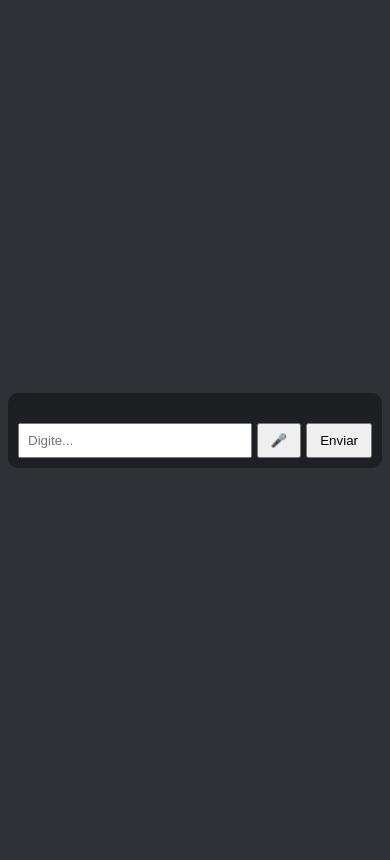
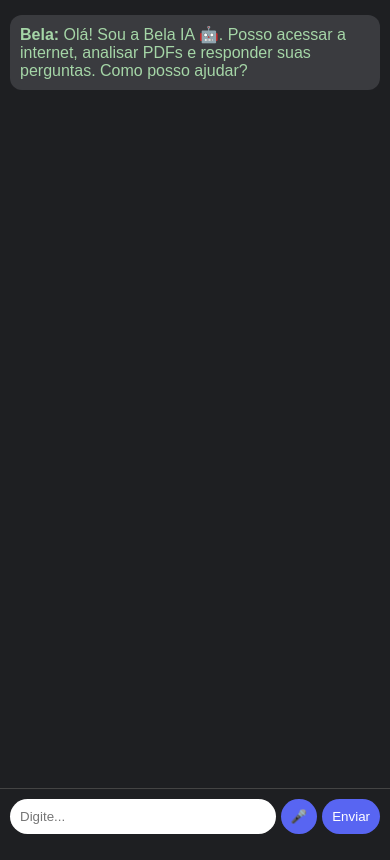
Before and after one commit to 124-414/bela_ia, a Flask app: page / in a window 390 px wide. After the commit the page ends 834 px from the top, so only its background shows below. Run offline with Flask 3, Linux system fonts and the light colour scheme.

Commit message:
Atualização: layout responsivo + correção data/hora + melhorias IA

```diff
--- a/app.py
+++ b/app.py
@@ -46,15 +46,15 @@ def chat():
     texto = msg_original.lower()
     msg_final = msg_original
 
-    # ⏰ HORA
+    # ⏰ HORA (PRIORIDADE TOTAL)
     if "que horas" in texto or texto.strip() == "hora":
         agora = datetime.now(brasil).strftime("%H:%M:%S")
         reply = f"Agora são {agora}."
         save("assistant", reply)
         return jsonify({"response": reply})
 
-    # 📅 DATA
-    if "que dia" in texto or "hoje" == texto.strip():
+    # 📅 DATA (PRIORIDADE TOTAL)
+    if "que dia" in texto or "data" in texto or texto.strip() == "hoje":
         hoje = datetime.now(brasil).strftime("%d/%m/%Y")
         reply = f"Hoje é {hoje}."
         save("assistant", reply)
@@ -90,12 +90,15 @@ Dados da web:
 Pergunta:
 {msg_original}
 """
-
     except Exception as e:
         print("Erro na busca:", e)
 
-    # 🧠 HISTÓRICO
-    hist = history()
+    # 🧠 HISTÓRICO (LIMITADO)
+    hist = history()[-5:]
+
+    # 🚫 BLOQUEIO ANTI-CONFLITO (DATA/HORA)
+    if any(p in texto for p in ["data", "dia", "hoje", "horas", "hora"]):
+        hist = []
 
     try:
         response = client.responses.create(
@@ -103,7 +106,7 @@ Pergunta:
             input=[
                 {
                     "role": "system",
-                    "content": "Responda sempre em texto simples. Não use markdown, asteriscos ou formatação."
+                    "content": "Responda sempre em texto simples, direto e atualizado. Nunca invente datas ou horários. Use informações da internet quando disponíveis."
                 }
             ] + hist + [
                 {"role": "user", "content": msg_final}
@@ -112,7 +115,7 @@ Pergunta:
 
         reply = response.output_text
 
-        # 🔥 Limpeza extra
+        # 🔥 Limpeza de formatação
         reply = re.sub(r'[\*_`]', '', reply)
 
     except Exception as e:
--- a/templates/index.html
+++ b/templates/index.html
@@ -2,10 +2,12 @@
 <html>
 <head>
 <meta charset="UTF-8">
+<meta name="viewport" content="width=device-width, initial-scale=1.0">
 <title>Bela IA</title>
 
 <style>
 body{
+margin:0;
 font-family:Arial;
 background:#2f3136;
 color:white;
@@ -17,6 +19,8 @@ height:100vh;
 
 #container{
 width:420px;
+max-width:100%;
+height:90vh;
 background:#1e1f22;
 display:flex;
 flex-direction:column;
@@ -24,30 +28,76 @@ border-radius:10px;
 overflow:hidden;
 }
 
+/* CHAT */
 #chat{
 flex:1;
 padding:10px;
-overflow:auto;
-height:500px;
+overflow-y:auto;
+display:flex;
+flex-direction:column;
 }
 
-.user{color:#4fc3f7;margin:5px 0;}
-.bot{color:#a5d6a7;margin:5px 0;}
+/* MENSAGENS */
+.msg{
+margin:5px 0;
+padding:10px;
+border-radius:12px;
+max-width:80%;
+word-wrap:break-word;
+}
 
+.user{
+background:#4fc3f7;
+color:black;
+align-self:flex-end;
+}
+
+.bot{
+background:#3a3b3f;
+color:#a5d6a7;
+align-self:flex-start;
+}
+
+/* INPUT FIXO */
 #box{
 display:flex;
 padding:10px;
+background:#1e1f22;
+border-top:1px solid #444;
+position:sticky;
+bottom:0;
 }
 
 #input{
 flex:1;
-padding:8px;
+padding:10px;
+border-radius:20px;
+border:none;
+outline:none;
 }
 
+/* BOTÕES */
 button{
-padding:8px 12px;
+padding:10px;
 margin-left:5px;
 cursor:pointer;
+border:none;
+border-radius:20px;
+background:#5865f2;
+color:white;
+}
+
+/* MOBILE */
+@media(max-width:600px){
+#container{
+width:100%;
+height:100vh;
+border-radius:0;
+}
+
+.msg{
+max-width:95%;
+}
 }
 </style>
 </head>
@@ -59,14 +109,63 @@ cursor:pointer;
 <div id="chat"></div>
 
 <div id="box">
-<input id="input" placeholder="Digite...">
+<input id="input" placeholder="Digite..." onkeypress="if(event.key==='Enter') enviar()">
 <button id="mic">🎤</button>
-<button id="send">Enviar</button>
+<button id="send" onclick="enviar()">Enviar</button>
 </div>
 
 </div>
 
-<script src="{{ url_for('static', filename='script.js') }}"></script>
+<script>
+const chat = document.getElementById("chat");
+const input = document.getElementById("input");
+
+/* 🔥 Mensagem inicial automática */
+addMsg("Bela", "Olá! Sou a Bela IA 🤖. Posso acessar a internet, analisar PDFs e responder suas perguntas. Como posso ajudar?");
+
+/* FUNÇÃO DE EXIBIÇÃO */
+function addMsg(user, text){
+let div = document.createElement("div");
+div.className = "msg " + (user === "Você" ? "user" : "bot");
+
+/* permite imagens e HTML vindo do backend */
+div.innerHTML = "<b>" + user + ":</b> " + text;
+
+chat.appendChild(div);
+chat.scrollTop = chat.scrollHeight;
+}
+
+/* ENVIO */
+function enviar(){
+let msg = input.value.trim();
+if(!msg) return;
+
+addMsg("Você", msg);
+
+fetch("/chat", {
+method: "POST",
+headers: {"Content-Type": "application/json"},
+body: JSON.stringify({message: msg})
+})
+.then(res => res.json())
+.then(data => {
+addMsg("Bela", data.response);
+})
+.catch(() => {
+addMsg("Bela", "Erro ao conectar com o servidor.");
+});
+
+input.value = "";
+}
+
+/* BOTÃO ENTER */
+document.getElementById("send").onclick = enviar;
+
+/* 🎤 (placeholder, não quebra nada) */
+document.getElementById("mic").onclick = () => {
+alert("Função de voz será ativada em breve.");
+};
+</script>
 
 </body>
 </html>
```
